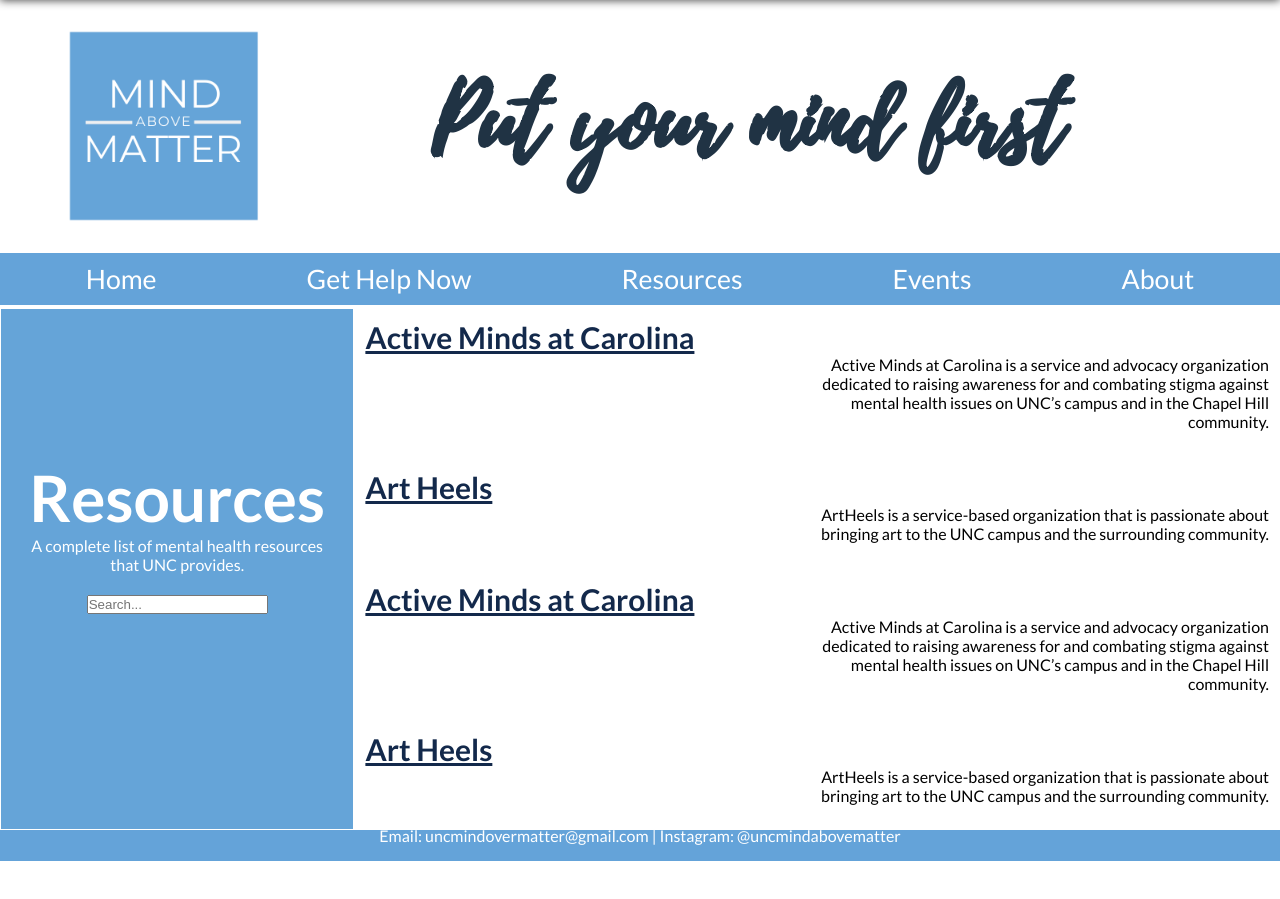
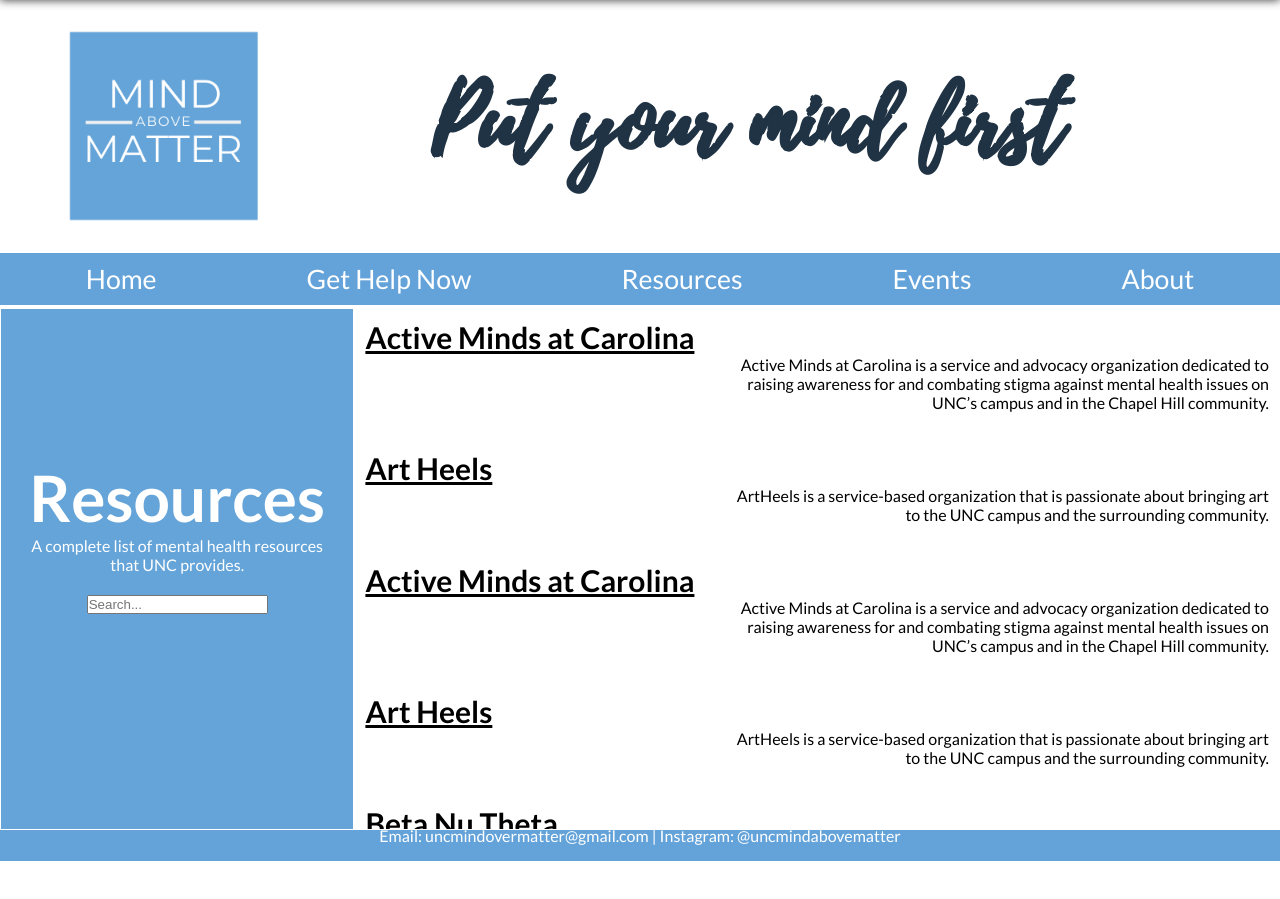
Before and after one commit to cssgunc/MindOverMatter, a Flask app: page /resources in a window 1280 px wide. Shown: the top 899 px of the page. Run offline with Flask 2, Linux system fonts and the light colour scheme; some web fonts are replaced.

Commit message:
Resource changes

```diff
--- a/static/resources.css
+++ b/static/resources.css
@@ -49,13 +49,13 @@
 
   /* Color of hyperlinks */
   a {
-    color: #13294B;
+    color: black;
   }
   a:visited {
-    color: #65a4d8;
+    color: #78756e;
   }
   a:hover, a:active, a:focus {
-    color:rgb(211, 218, 230);
+    color: #99badd;
   }
 
   /* Scroll Bar Styling */
@@ -93,9 +93,5 @@
   dd {
     text-align: right;
     font-size: 100%;
-    margin-left: 50%;
+    margin-left: 40%;
   }
-
-  /* "Wholesome message" under title */
-  body {
-  }
--- a/templates/resources.html
+++ b/templates/resources.html
@@ -25,7 +25,6 @@
         </dd>
         <br>
         <br>
-        <!-- add space -->
         {% endfor %}
       </div>
     </div>
```
Also changed, not shown: resources.py (+11 -2 lines).
